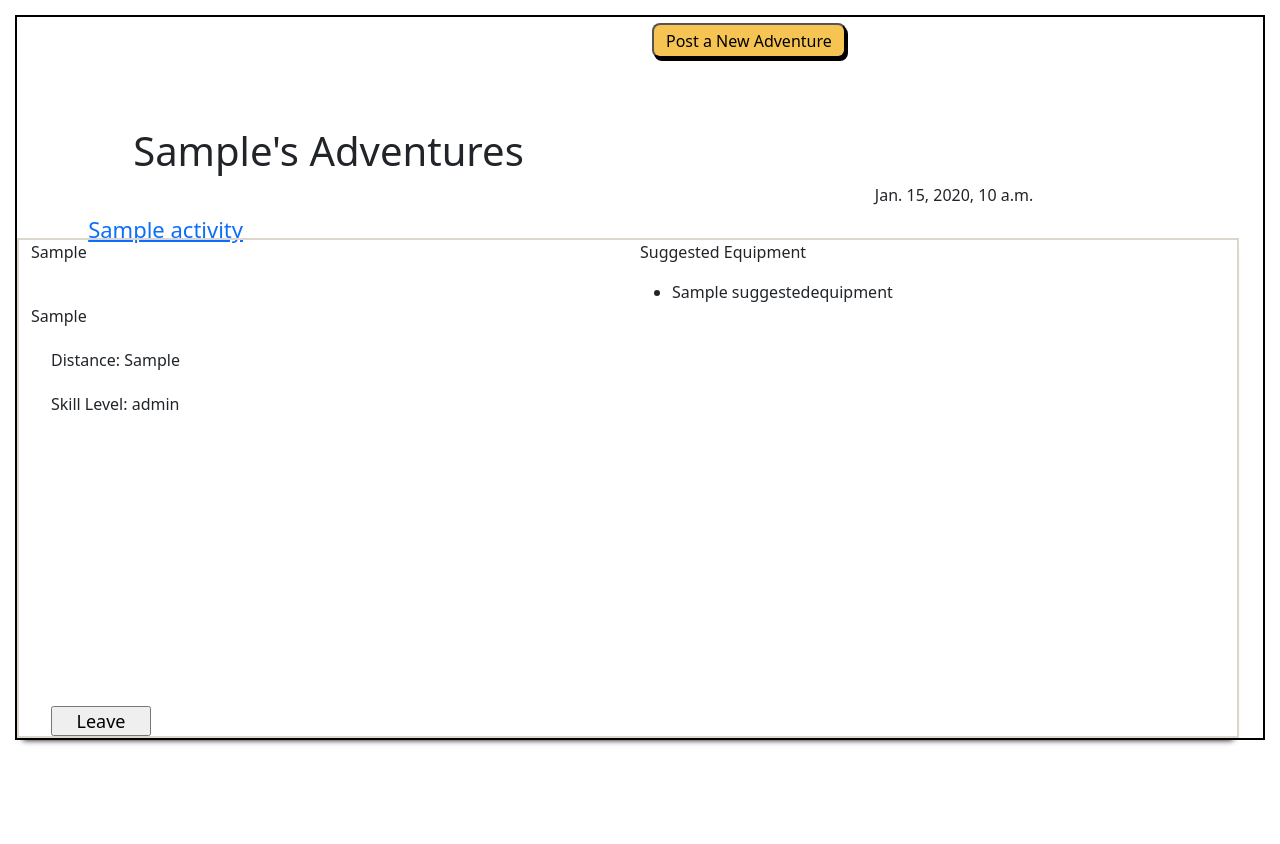
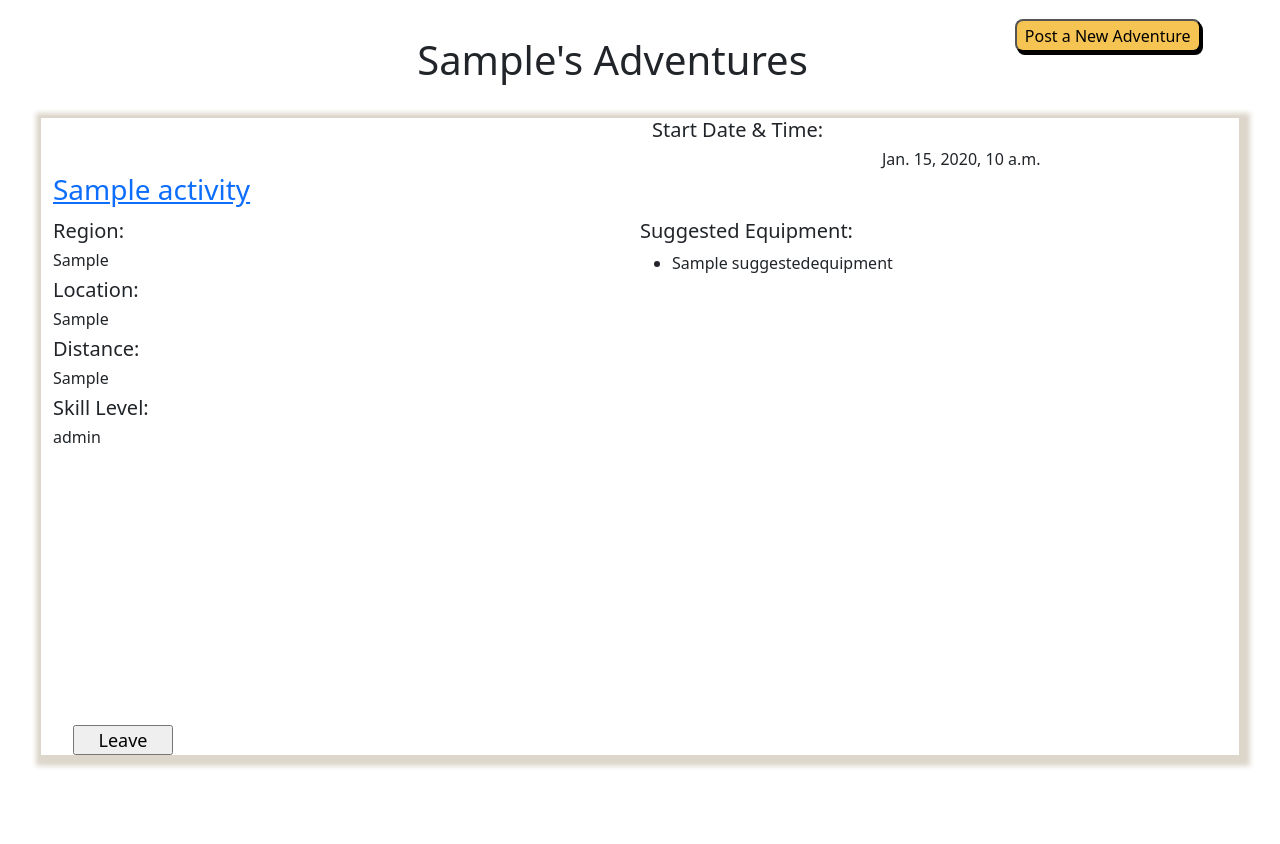
Before and after one commit to mickelsendamon/Connected_Outdoors, a Django app: template adventure_app/templates/my_adventures.html in a window 1280 px wide. Shown: the part 56-900 px from the top of the page. Before the commit the page ends 801 px from the top, so only its background shows below. Run offline with Django 3.2, Linux system fonts and the light colour scheme; the template is opened without the code that fills it: values that come from a table or form of the project are taken from there, others are empty; tables that the repository leaves empty hold one stand-in row (values such as "Sample post"); some libraries are stand-ins or nearby versions; some web fonts are replaced.

Commit message:
Listed adventures separated, buttons formatted

```diff
--- a/adventure_app/static/css/my_adventures.css
+++ b/adventure_app/static/css/my_adventures.css
@@ -1,18 +1,24 @@
 /* left side filtering */
-.search{
+/* .search{
     width:  25%;
     display:  inline-block;
     vertical-align: top;
     border:  black 2px solid;
     margin:  0 50px 0 50px;
-}
+} */
 
     /* header */
 .title{
     text-align: center;
-    margin-top:  110px;
 }
-.link{
+
+#my_adv_header{
+    padding-left: 31%;
+}
+#new_adv_button{
+    margin-left: 42%;
+}
+/* .link{
     margin: 10px 0px 20px 70%;
     display:  block;
     height: 30px;
@@ -53,13 +59,9 @@
     height:  40px;
     width:  40px;
 }
-.activityTitle{
-    font-size:  22px;
-    display: inline-block;
-    padding-top:  30px;
-    height:  40px;
-    vertical-align:  top;
-}
+/* .activityTitle{
+    text-decoration: none;
+} */
 .datetime{
     display:  inline-block;
     margin-left:  40%;
@@ -78,14 +80,14 @@
     height:  300px;
     vertical-align:  top;
 }
-.equip{
+/* .equip{
     display:  inline-block;
     width:  38%;
     height:  300px;
     vertical-align:  top;
-}
+} */
 
-.detail1{
+/* .detail1{
     margin: 0;
 }
 .detail2{
@@ -184,13 +189,19 @@
     margin-left: 77px;
     margin-top: 10px;
 }
-.container-fluid{
+/* .container-fluid{
     border: 2px solid black;
-}
+} */
 
 .container-fluid .my_adventures_listed{
     border: 2px solid #DCD6CB;
-    -webkit-box-shadow: 0 8px 6px -6px black;
-    -moz-box-shadow: 0 8px 6px -6px black;
-    box-shadow: 0 8px 6px -6px black;
+    -moz-box-shadow:    3px 3px 5px 6px #DCD6CB;
+    -webkit-box-shadow: 3px 3px 5px 6px #DCD6CB;
+    box-shadow:3px 3px 5px 6px #DCD6CB;
+    margin-bottom: 6%;
+
 }
+.title{
+    margin-bottom: 8%;
+    margin-top: 5%;
+}
--- a/adventure_app/templates/adventure_details.html
+++ b/adventure_app/templates/adventure_details.html
@@ -15,6 +15,8 @@
 
     <title>Adventure Details</title>
     {% load static %}
+    <!-- CSS -->
+    <link rel="stylesheet" href="{% static 'css/login_register.css' %}">
     <link rel="stylesheet" href="{% static 'css/style.css' %}">
     <link rel="stylesheet" href="{% static 'css/adventure_pg.css' %}">
     <!-- FONT -->
--- a/adventure_app/templates/my_adventures.html
+++ b/adventure_app/templates/my_adventures.html
@@ -100,6 +100,7 @@
         <!-- Main Content -->
         <div id="wrap_main">
             <div class="container-fluid">
+                <div id="my_adv_header">
                     <div class="row">
                         <div class="col-md-6">
                             <h1 class="title">{{current_user.first_name}}'s Adventures</h1>
@@ -107,29 +108,35 @@
                         <div class="col-md-6">
                             <form action="/new_adventure" method="POST">
                                 {% csrf_token %}
-                            <button type="submit" value="New Adventure">Post a New Adventure</button>
+                                <button type="submit" value="New Adventure" id="new_adv_button">Post a New
+                                    Adventure</button>
                             </form>
                         </div>
+                    </div>
+                </div>
                 {% for adventure in my_adventures %}
+
+                <div class="container-fluid all_my_adventures">
+
+                    <div class="container-fluid my_adventures_listed">
                         <div class="row">
                             <div class="col-md-6">
                                 <p class="icon"></p>
                                 <a href="/adventure_detail/{{adventure.id}}"
-                            class="activityTitle">{{adventure.activity.name}}</a>
+                                    class="activityTitle"><h3>{{adventure.activity.name}}</h3></a>
                             </div>
                             <div class="col-md-6">
-                        <p class="datetime">{{adventure.adventure_start}}</p>
+                                <h5>Start Date & Time: </h5><h6 class="datetime">{{adventure.adventure_start}}</h6>
                             </div>
-                    <div class="container-fluid my_adventures_listed">
                             <div class="row">
                                 <div class="col-md-6">
-                                <p class="detail1">{{adventure.region}}</p>
-                                <p class="detail2">{{adventure.location}}</p>
-                                <p class="detail3">Distance: {{adventure.distance}}</p>
-                                <p class="detail4">Skill Level: {{adventure.skill_level}}</p>
+                                    <h5>Region: </h5><h6 class="detail1">{{adventure.region}}</h6>
+                                    <h5>Location: </h5><h6 class="detail2">{{adventure.location}}</h6>
+                                    <h5>Distance: </h5><h6 class="detail3">{{adventure.distance}}</h6>
+                                    <h5>Skill Level: </h5><h6 class="detail4"> {{adventure.skill_level}}</h6>
                                 </div>
                                 <div class="col-md-6">
-                                <p>Suggested Equipment</p>
+                                    <h5>Suggested Equipment: </h5>
                                     <ul>
                                         {% for equipment in adventure.suggested_equipment.all %}
                                         <li>{{equipment.name}}</li>
@@ -156,10 +163,12 @@
                                         {% endif %}
                                     </div>
                                 </div>
-                            {% endfor %}
+
                             </div>
                         </div>
                     </div>
+                </div>
+                {% endfor %}
             </div>
         </div>
     </div>
```
Also changed, not shown: other parts of adventure_app/static/css/my_adventures.css (+30 -27 lines), adventure_app/static/css/edit_adventures.css (+13 -5 lines), adventure_app/static/css/newAdv.css (+8 -3 lines). Lines whose indentation alone changed are shown as unchanged.
